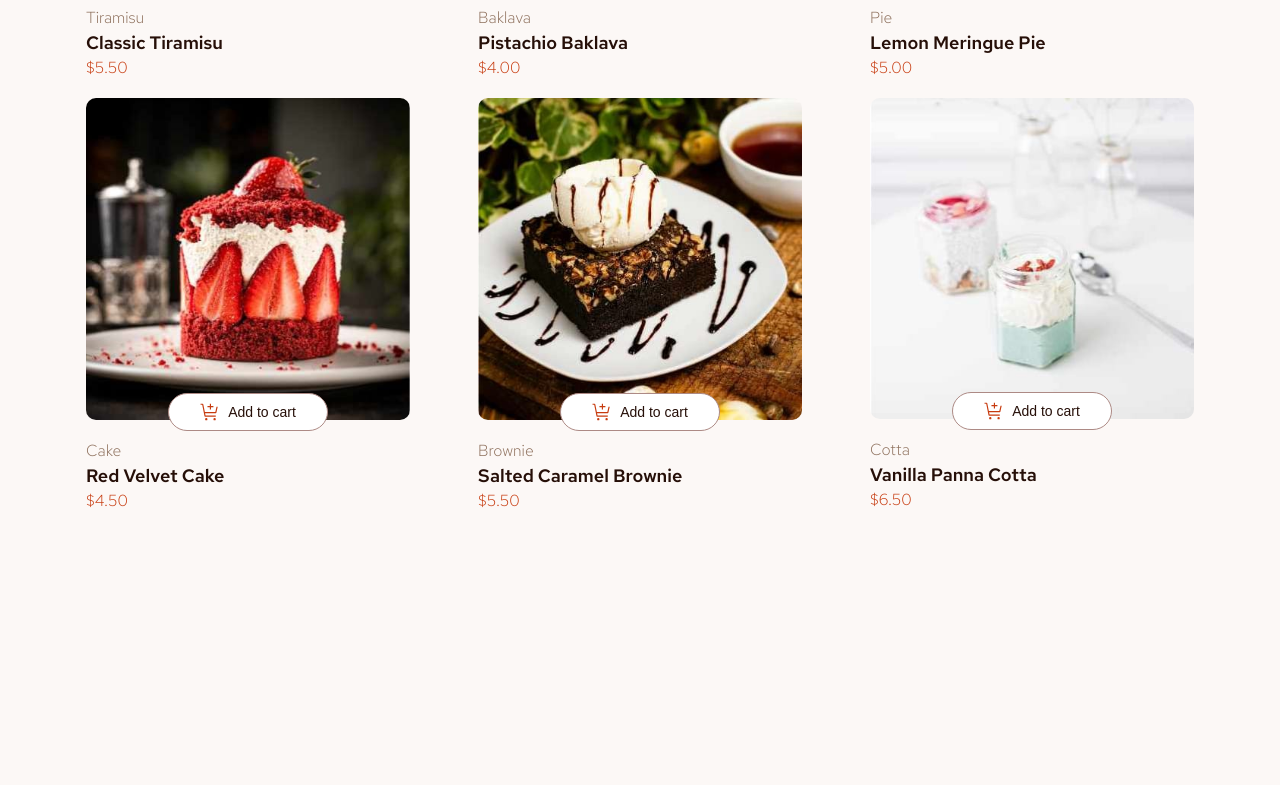
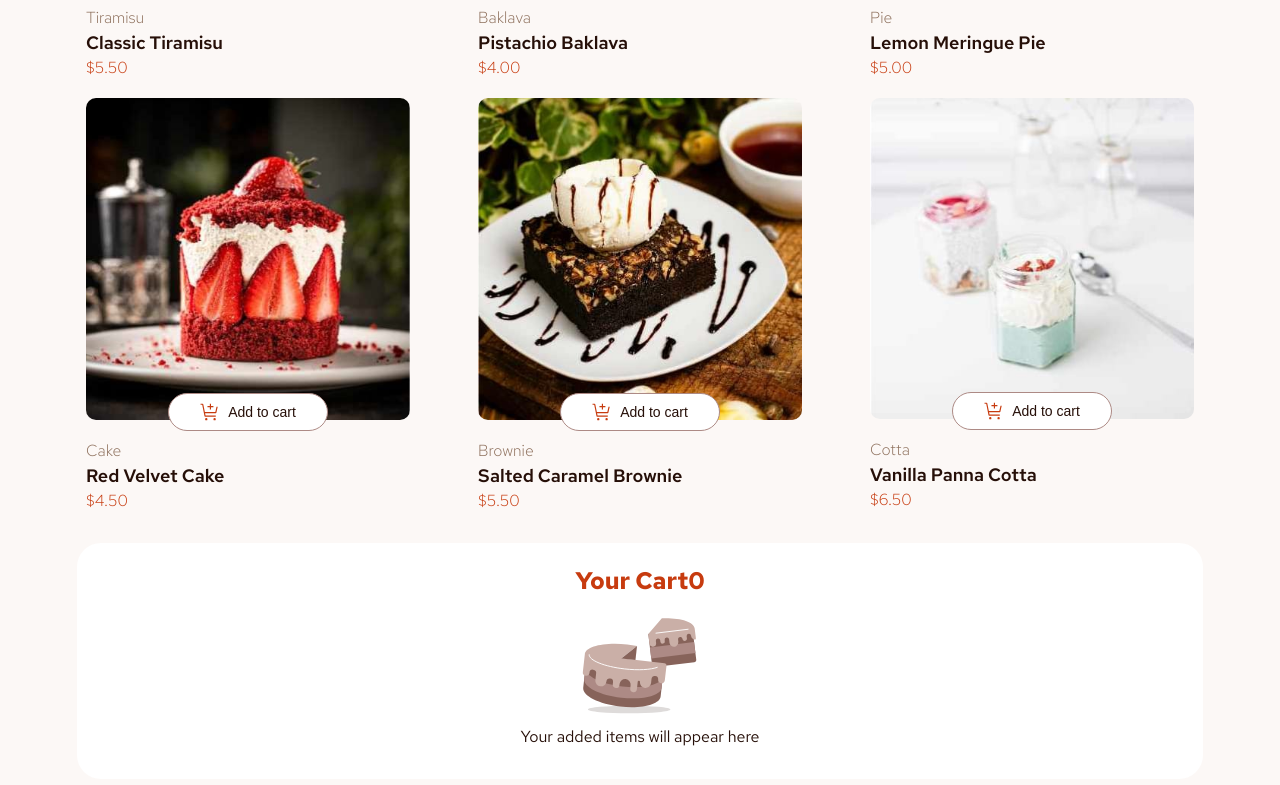
Before and after one commit to BegoCaZa/shopping-cart-REACT, a React (Vite) app: page / in a window 1280 px wide. Shown: the part 943-1728 px from the top of the page. Before the commit the page ends 1454 px from the top, so only its background shows below. Built offline with nearby package versions, Linux system fonts and the light colour scheme.

Commit message:
problemas con estilos

```diff
--- a/src/App.jsx
+++ b/src/App.jsx
@@ -2,6 +2,7 @@ import { useState } from 'react';
 
 import Header from './components/header/Header';
 import ProductsContainer from './components/productsContainer/ProductsContainer';
+import ShoppingCart from './components/shoppingCart/ShoppingCart';
 import { PRODUCTS_INFO } from './constants/products-info';
 
 const App = () => {
@@ -19,11 +20,14 @@ const App = () => {
         setFilter={setFilter}
         filteredProducts={filteredProducts}
       />
-      <ProductsContainer
-        filteredProducts={filteredProducts}
-        cart={cart}
-        setCart={setCart}
-      />
+      <div className='main'>
+        <ProductsContainer
+          filteredProducts={filteredProducts}
+          cart={cart}
+          setCart={setCart}
+        />
+        <ShoppingCart cart={cart} setCart={setCart} />
+      </div>
     </>
   );
 };
--- a/src/components/productsContainer/ProductsContainer.jsx
+++ b/src/components/productsContainer/ProductsContainer.jsx
@@ -18,7 +18,12 @@ const ProductsContainer = ({ filteredProducts, cart, setCart }) => {
                 />
                 <source media='(min-width:760px)' srcSet={product.imgTablet} />
                 <source media='(min-width:360px)' srcSet={product.imgMobile} />
-                <img className={styles.productImage} src={product.imgMobile} />
+                <img
+                  className={`${styles.productImage} ${
+                    productExists ? styles.inCart : ''
+                  }`}
+                  src={product.imgMobile}
+                />
               </picture>
               {/* //boton */}
               {/* condicional del if que NO ENTIENDO */}
--- a/src/components/productsContainer/productsContainer.module.css
+++ b/src/components/productsContainer/productsContainer.module.css
@@ -49,9 +49,9 @@
   background-repeat: no-repeat;
 }
 
-/* .in-cart {
-    border: var(--color-primary) solid 3px;
-  } */
+.inCart {
+  border: var(--color-primary) solid 3px;
+}
 
 .buttonAddToCart {
   position: absolute;
--- /dev/null
+++ b/src/components/shoppingCart/ShoppingCart.jsx
@@ -0,0 +1,23 @@
+import styles from './ShoppingCart.module.css';
+
+const ShoppingCart = ({ cart, setCart }) => {
+  return (
+    <>
+      <div className={styles.shoppingCart}>
+        <span className={styles.cartTitle}>
+          Your Cart
+          <span>0</span>
+        </span>
+        <div className={styles.emptyCart}>
+          <img
+            src='/assets/images/illustration-empty-cart.svg'
+            className={styles.emptyCartImage}
+          />
+          <span>Your added items will appear here</span>
+        </div>
+        <div className={styles.cartItems}></div>
+      </div>
+    </>
+  );
+};
+export default ShoppingCart;
--- /dev/null
+++ b/src/components/shoppingCart/shoppingCart.module.css
@@ -0,0 +1,122 @@
+.shoppingCart {
+  background-color: white;
+  border-radius: 1.5rem;
+  padding: 22px;
+  max-width: 88%;
+  margin: 32px;
+  display: flex;
+  flex-direction: column;
+  justify-content: flex-start;
+  align-items: center;
+  gap: 10px;
+  height: auto;
+}
+@media (min-width: 760px) {
+  .shoppingCart {
+    margin-inline: auto;
+  }
+}
+@media (min-width: 1440px) {
+  .shoppingCart {
+    width: 380px;
+    margin: 0;
+    height: auto;
+  }
+}
+.emptyCart {
+  display: flex;
+  flex-direction: column;
+  justify-content: center;
+  align-items: center;
+  align-items: center;
+}
+.emptyCartImage {
+  width: 120px;
+}
+.cartTitle {
+  font-size: var(--cart-title-size);
+  font-weight: bold;
+  color: var(--color-primary);
+}
+
+.cartItems {
+  display: flex;
+  flex-direction: column;
+  gap: 10px;
+  width: 100%;
+  /* margin-inline: auto; */
+}
+
+.productSummary {
+  display: flex;
+  flex-direction: row;
+  justify-content: space-between;
+  align-items: center;
+  width: 100%;
+  border-bottom: solid 1px var(--color-outline);
+  padding: 14px 0;
+}
+.productSummaryTextContainer {
+  display: flex;
+  flex-direction: column;
+  justify-content: center;
+  align-items: flex-start;
+  gap: 4px;
+  font-size: var(--card-subtitle-size);
+}
+
+.productSummaryTitle {
+  font-weight: var(--card-title-style);
+}
+
+.productSummaryPrices {
+  display: flex;
+  flex-direction: row;
+  width: 100%;
+  gap: 15px;
+}
+
+.productSummaryQuantity {
+  color: var(--color-primary);
+  font-weight: var(--card-title-style);
+}
+
+.productSummaryPrice {
+  color: var(--color-subtitle);
+}
+
+.productSummaryFinalPrice {
+  color: var(--color-subtitle);
+  font-weight: var(--card-title-style);
+}
+
+.removeItem {
+  width: 25px;
+  height: 25px;
+  cursor: pointer;
+  border: solid 2px var(--color-delete);
+  border-radius: 50%;
+  display: flex;
+  justify-content: center;
+  align-items: center;
+  padding: 3px;
+}
+
+.orderTotalContainer {
+  display: flex;
+  flex-direction: row;
+  justify-content: space-between;
+  align-items: center;
+}
+.orderTotalText {
+  font-weight: var(--card-subtitle-style);
+}
+
+.orderTotalPrice {
+  font-weight: var(--card-title-style);
+  font-size: 20px;
+}
+
+.hide {
+  display: none;
+}
--- a/src/styles/index.css
+++ b/src/styles/index.css
@@ -55,11 +55,16 @@ body {
   background-color: var(--color-bg);
   display: flex;
   flex-direction: column;
+  justify-content: center;
+  align-items: center;
+  min-height: 100vh;
 }
 
 @media (min-width: 760px) {
   body {
     align-items: center;
+    justify-content: center;
+    min-height: 100vh;
   }
 }
 /* @media (min-width: 1440px) {
@@ -75,129 +80,8 @@ body {
   .main {
     display: flex;
     flex-direction: row;
-    align-items: flex-start;
+    margin-inline: auto;
     width: 92%;
     gap: 15px;
   }
 }
-
-.shopping-cart {
-  background-color: white;
-  border-radius: 1.5rem;
-  padding: 22px;
-  max-width: 88%;
-  margin: 32px;
-  display: flex;
-  flex-direction: column;
-  justify-content: flex-start;
-  align-items: center;
-  gap: 10px;
-}
-@media (min-width: 760px) {
-  .shopping-cart {
-    margin-inline: auto;
-  }
-}
-@media (min-width: 1440px) {
-  .shopping-cart {
-    width: 380px;
-    margin: 0;
-  }
-}
-.empty-cart {
-  display: flex;
-  flex-direction: column;
-  justify-content: center;
-  align-items: center;
-  align-items: center;
-}
-.empty-cart-image {
-  width: 120px;
-}
-.cart-title {
-  font-size: var(--cart-title-size);
-  font-weight: bold;
-  color: var(--color-primary);
-}
-
-.cart-items {
-  display: flex;
-  flex-direction: column;
-  gap: 10px;
-  width: 100%;
-  /* margin-inline: auto; */
-}
-
-.product-summary {
-  display: flex;
-  flex-direction: row;
-  justify-content: space-between;
-  align-items: center;
-  width: 100%;
-  border-bottom: solid 1px var(--color-outline);
-  padding: 14px 0;
-}
-.product-summary-text-container {
-  display: flex;
-  flex-direction: column;
-  justify-content: center;
-  align-items: flex-start;
-  gap: 4px;
-  font-size: var(--card-subtitle-size);
-}
-
-.product-summary-title {
-  font-weight: var(--card-title-style);
-}
-
-.product-summary-prices {
-  display: flex;
-  flex-direction: row;
-  width: 100%;
-  gap: 15px;
-}
-
-.product-summary-quantity {
-  color: var(--color-primary);
-  font-weight: var(--card-title-style);
-}
-
-.product-summary-price {
-  color: var(--color-subtitle);
-}
-
-.product-summary-finalPrice {
-  color: var(--color-subtitle);
-  font-weight: var(--card-title-style);
-}
-
-.remove-item {
-  width: 25px;
-  height: 25px;
-  cursor: pointer;
-  border: solid 2px var(--color-delete);
-  border-radius: 50%;
-  display: flex;
-  justify-content: center;
-  align-items: center;
-  padding: 3px;
-}
-
-.order-total-container {
-  display: flex;
-  flex-direction: row;
-  justify-content: space-between;
-  align-items: center;
-}
-.order-total-text {
-  font-weight: var(--card-subtitle-style);
-}
-
-.order-total-price {
-  font-weight: var(--card-title-style);
-  font-size: 20px;
-}
-
-.hide {
-  display: none;
-}
```
